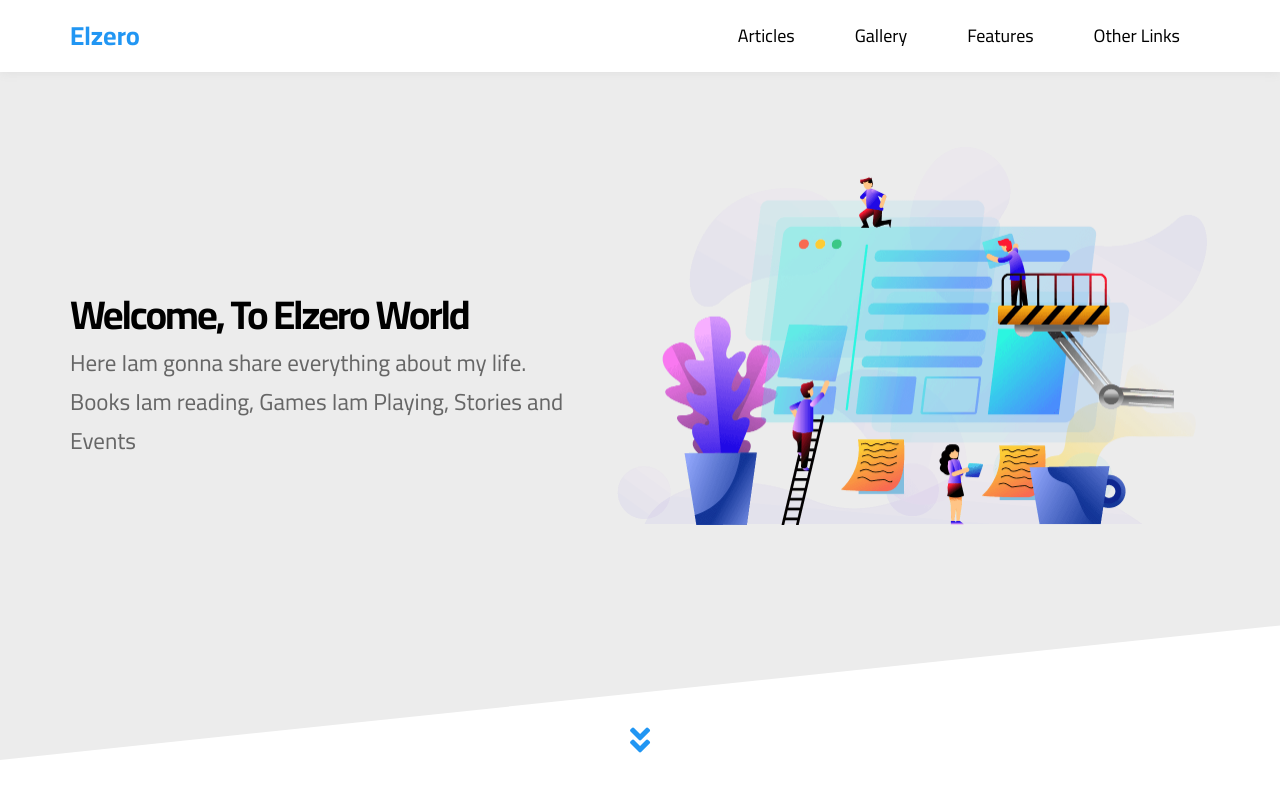
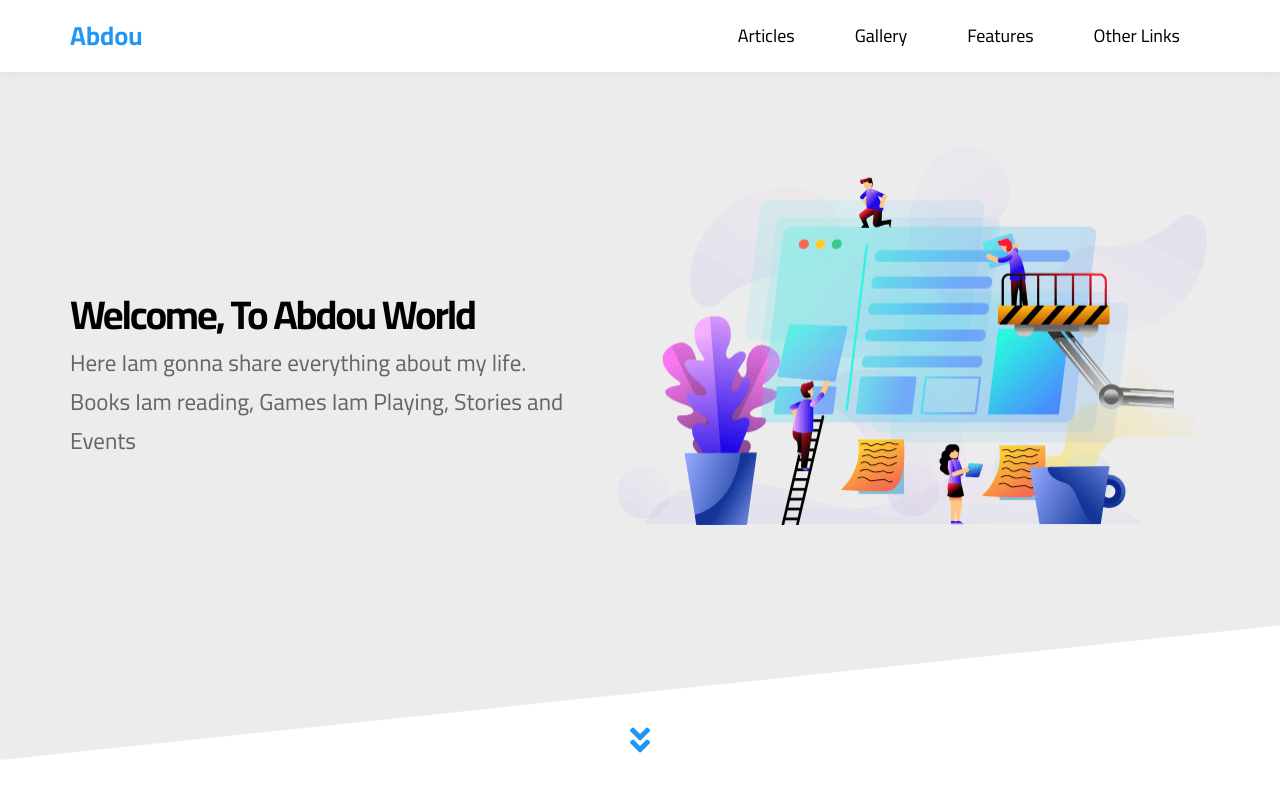
Before and after one commit to abdourasmy/Abdou, a plain HTML site: page index.html in a window 1280 px wide. Shown: the top 800 px of the page. Drawn offline with Linux system fonts and the light colour scheme.

Commit message:
Update index.html

```diff
--- a/index.html
+++ b/index.html
@@ -4,7 +4,7 @@
     <meta charset="UTF-8" />
     <meta http-equiv="X-UA-Compatible" content="IE=edge" />
     <meta name="viewport" content="width=device-width, initial-scale=1.0" />
-    <title>Elzero</title>
+    <title>Abdou</title>
     <link rel="stylesheet" href="css/normalize.css" />
     <link rel="stylesheet" href="css/elzero.css" />
     <!-- Font Awesome -->
@@ -21,7 +21,7 @@
     <!-- Start Header -->
     <div class="header" id="header">
       <div class="container">
-        <a href="#" class="logo">Elzero</a>
+        <a href="#" class="logo">Abdou</a>
         <ul class="main-nav">
           <li><a href="#articles">Articles</a></li>
           <li><a href="#gallery">Gallery</a></li>
@@ -98,7 +98,7 @@
     <div class="landing">
       <div class="container">
         <div class="text">
-          <h1>Welcome, To Elzero World</h1>
+          <h1>Welcome, To Abdou World</h1>
           <p>
             Here Iam gonna share everything about my life. Books Iam reading,
             Games Iam Playing, Stories and Events
```
